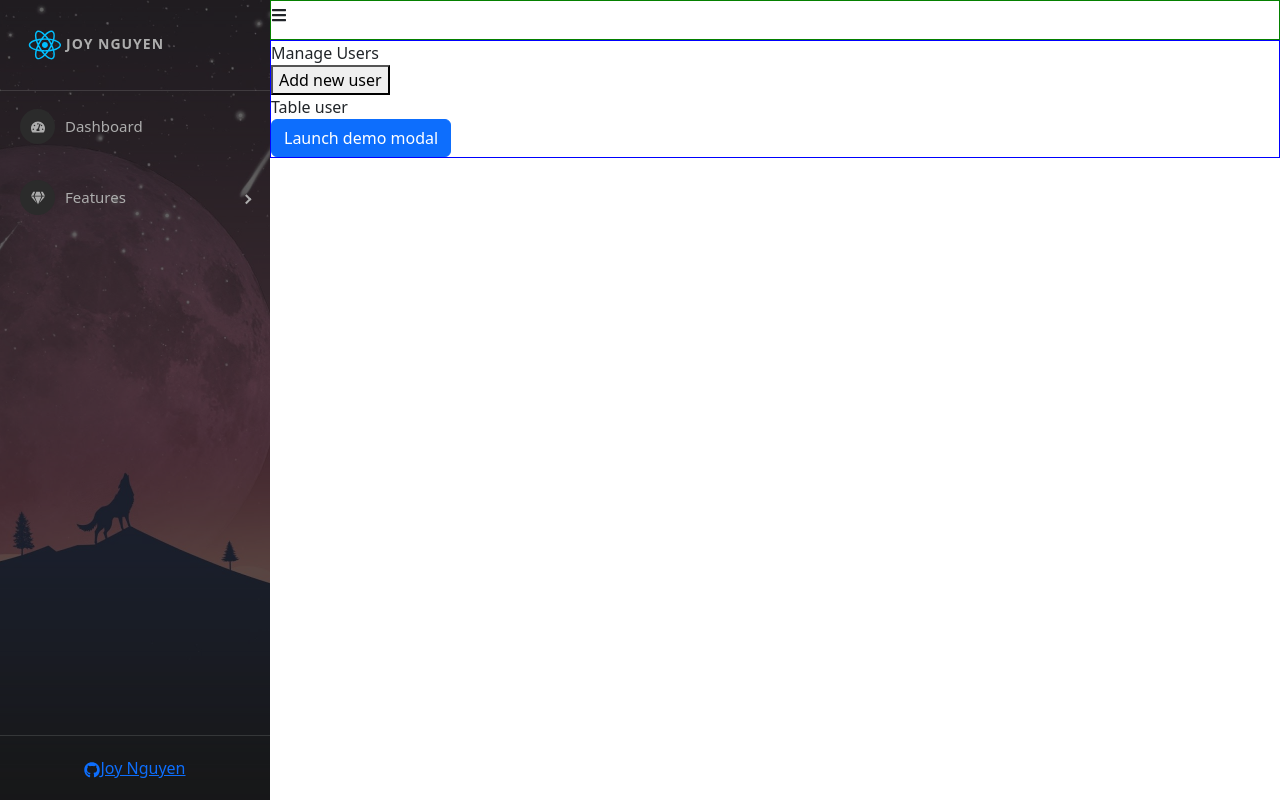
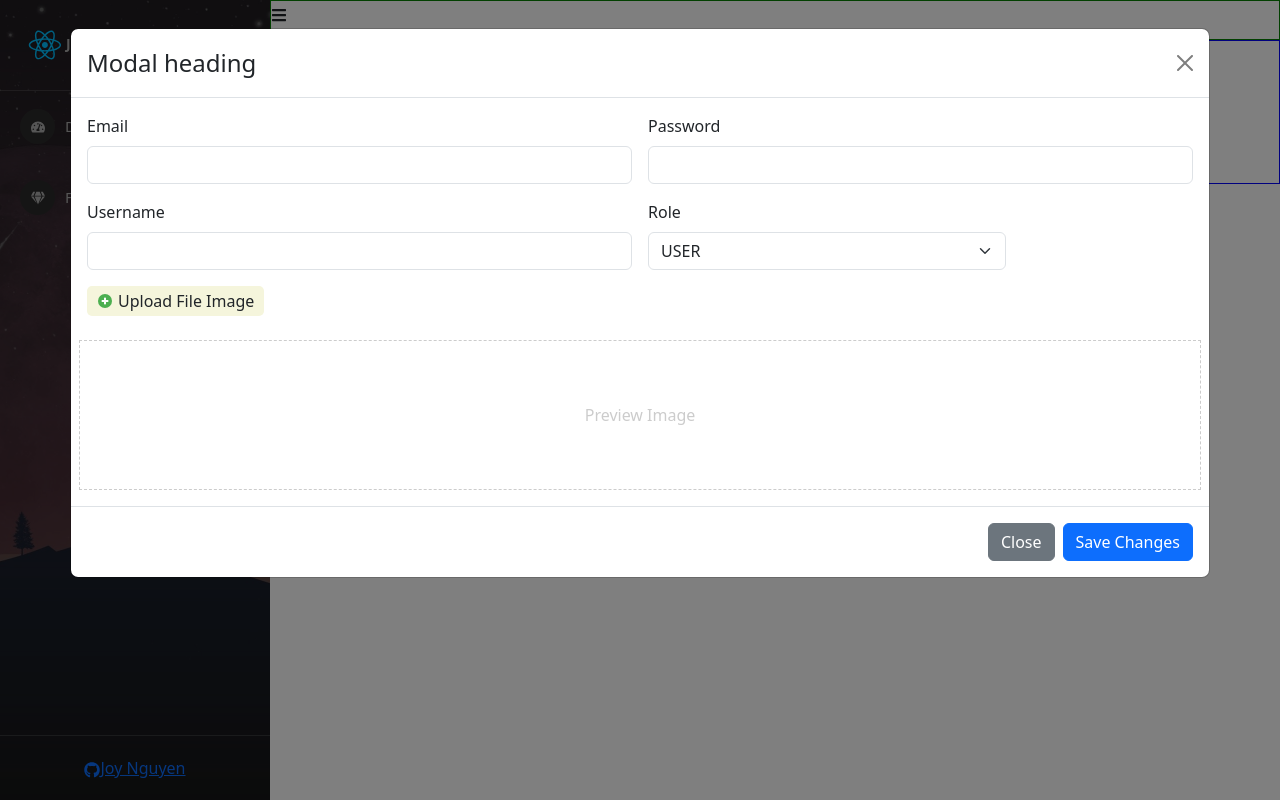
Before and after one commit to JoyNguyenIT/projectReactJS, a React (Create React App) app: page /admins/manage-users in a window 1280 px wide. Both pictures are taken after a click on the button "Add new user". Built offline with nearby package versions, Linux system fonts and the light colour scheme.

Commit message:
modal Api

```diff
--- a/src/component/Admin/Content/ManageUser.js
+++ b/src/component/Admin/Content/ManageUser.js
@@ -1,22 +1,34 @@
 import ModalCreateUser from "./ModalCreateUser"
 import "./ManageUser.scss"
+import { FcPlus } from "react-icons/fc";
+import { useState } from "react";
+
 const ManageUser = (props) => {
+    const [showModal, setShowModal] = useState(false)
+
     return (
         <div className="manage-user-contaniner">
             <div className="title">
                 Manage Users
             </div>
             <div className="user-content">
-                <div>
-                    <button>Add new user</button>
+                <div className="btn-add-new">
+                    <button className="btn btn-primary"
+                        onClick={() => setShowModal(true)}
+
+                    >
+                        <FcPlus />Add new user</button>
                 </div>
-                <div>
+                <div className="table-users-container">
                     Table user
+                </div>
+                <ModalCreateUser
+                    show={showModal}
+                    setShow={setShowModal}
+                />
 
-                </div>
-                <ModalCreateUser />
             </div>
-        </div>
+        </div >
     )
 }
 
--- a/src/component/Admin/Content/ManageUser.scss
+++ b/src/component/Admin/Content/ManageUser.scss
@@ -1,5 +1,16 @@
 .manage-user-contaniner {
-    .user-content {}
+    padding: 10px;
+
+    .user-content {
+        .btn-add-new {
+            margin: 15px 0;
+        }
+    }
+
+    .title {
+        font-weight: 600;
+        font-size: 20px;
+    }
 }
 
 .modal-add-user {
--- a/src/component/Admin/Content/ModalCreateUser.js
+++ b/src/component/Admin/Content/ModalCreateUser.js
@@ -2,12 +2,12 @@
 import Button from 'react-bootstrap/Button';
 import Modal from 'react-bootstrap/Modal';
 import { FcPlus } from "react-icons/fc";
+import axios from 'axios';
 
 const ModalCreateUser = (props) => {
-    const [show, setShow] = useState(false);
+    const { show, setShow } = props;
 
     const handleClose = () => setShow(false);
-    const handleShow = () => setShow(true);
 
     const [email, setEmail] = useState("")
     const [password, setPassword] = useState("")
@@ -25,11 +25,24 @@
         }
     }
 
+    const handleSubmitAddUser = async () => {
+        const data = new FormData();
+
+        data.append('email', email);
+        data.append('password', password);
+        data.append('username', username);
+        data.append('role', role);
+        data.append('userImage', image);
+
+        const res = await axios.post('http://localhost:8081/api/v1/participant', data);
+        console.log("check res: ", res)
+    }
+
     return (
         <>
-            <Button variant="primary" onClick={handleShow}>
+            {/* <Button variant="primary" onClick={handleShow}>
                 Launch demo modal
-            </Button>
+            </Button> */}
 
             <Modal
                 show={show}
@@ -100,7 +113,7 @@
                     <Button variant="secondary" onClick={handleClose}>
                         Close
                     </Button>
-                    <Button variant="primary" onClick={handleClose}>
+                    <Button variant="primary" onClick={() => handleSubmitAddUser()}>
                         Save Changes
                     </Button>
                 </Modal.Footer>
```
